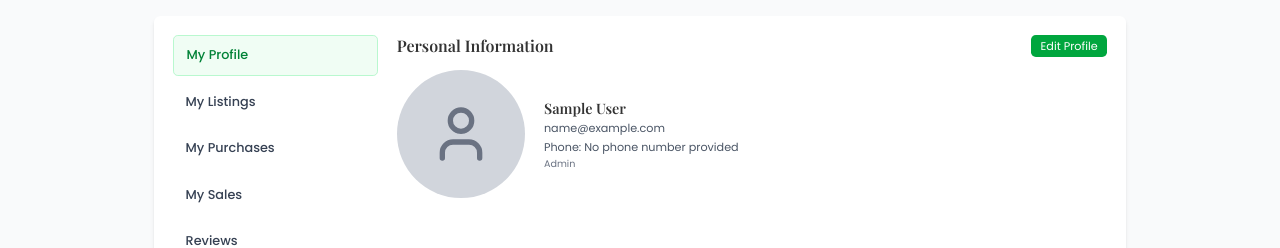
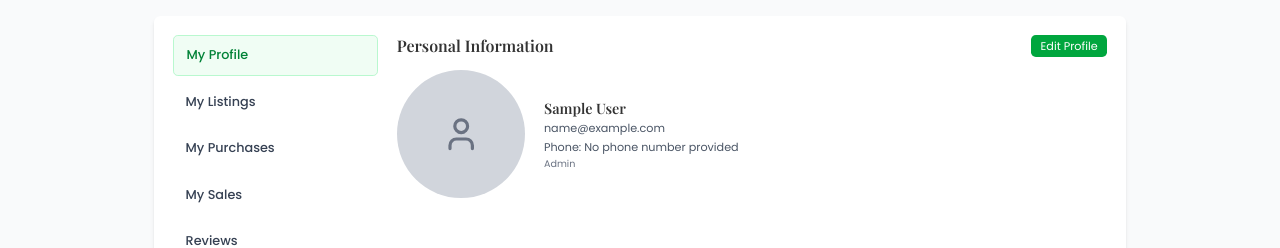
Before and after one commit to bmsj23/animomart-frontend, a React (Vite) app: page /profile in a window 1280 px wide. Shown: the part 122-370 px from the top of the page. Built offline with nearby package versions, Linux system fonts and the light colour scheme; no server answers; sample sign-in values are in the browser's storage; a web font is replaced by a local one.

Commit message:
refactor: use ProfileAvatar in profile header

```diff
--- a/src/components/profile/ProfileHeader.jsx
+++ b/src/components/profile/ProfileHeader.jsx
@@ -1,4 +1,4 @@
-import { User } from "lucide-react";
+import ProfileAvatar from '../common/ProfileAvatar';
 
 const ProfileHeader = ({ isEditing, onEditClick }) => {
   return (
@@ -19,17 +19,7 @@ const ProfileHeader = ({ isEditing, onEditClick }) => {
 const ProfileDisplay = ({ user }) => {
   return (
     <div className="flex items-center space-x-6">
-      {(user?.profilePicture || user?.picture) ? (
-        <img
-          src={(user?.profilePicture || user?.picture)?.replace(/=s\d+-c/, '=s400-c')}
-          alt="Profile"
-          className="w-40 h-40 rounded-full object-cover"
-        />
-      ) : (
-        <div className="w-40 h-40 rounded-full flex items-center justify-center bg-gray-300">
-          <User className="w-20 h-20 text-gray-500" />
-        </div>
-      )}
+      <ProfileAvatar user={user} size="3xl" className="w-40 h-40" />
 
       <div>
         <h3 className="text-lg font-semibold">
```
